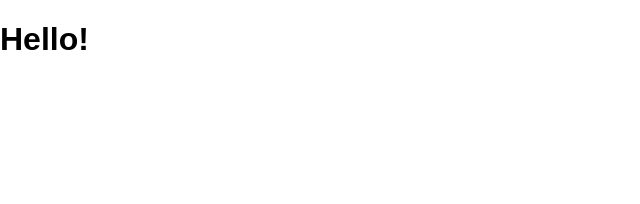
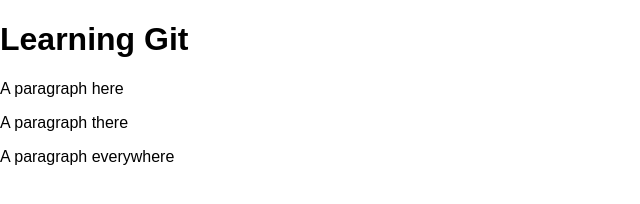
Before and after one commit to valerielwilliams/my-awesome-project, a plain HTML site: page index.html in a window 1280 px wide. Shown: the whole page, without its empty margins (0-640 px from the left). Drawn offline with Linux system fonts and the light colour scheme.

Commit message:
add starting HTML content

```diff
--- a/index.html
+++ b/index.html
@@ -7,8 +7,15 @@
     <link rel="stylesheet" href="css/main.css">
 </head>
 <body>
+    <div class="container">
+        <h1>Learning Git</h1>
 
-    <h1>Hello!</h1>
+        <p> A paragraph here </p>
+
+        <p> A paragraph there </p>
+
+        <p> A paragraph everywhere </p>
+    </div>
 
     <script src="js/main.js"></script>
 
```
